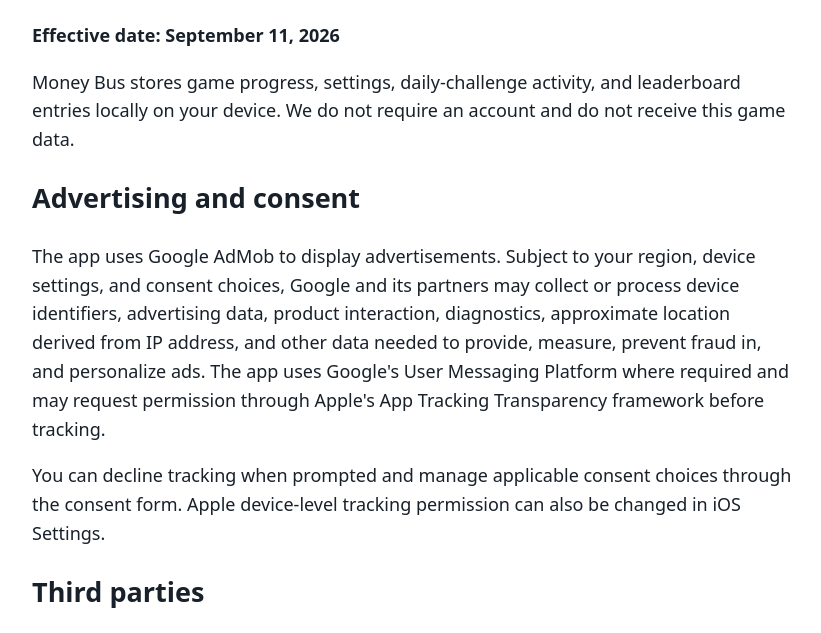
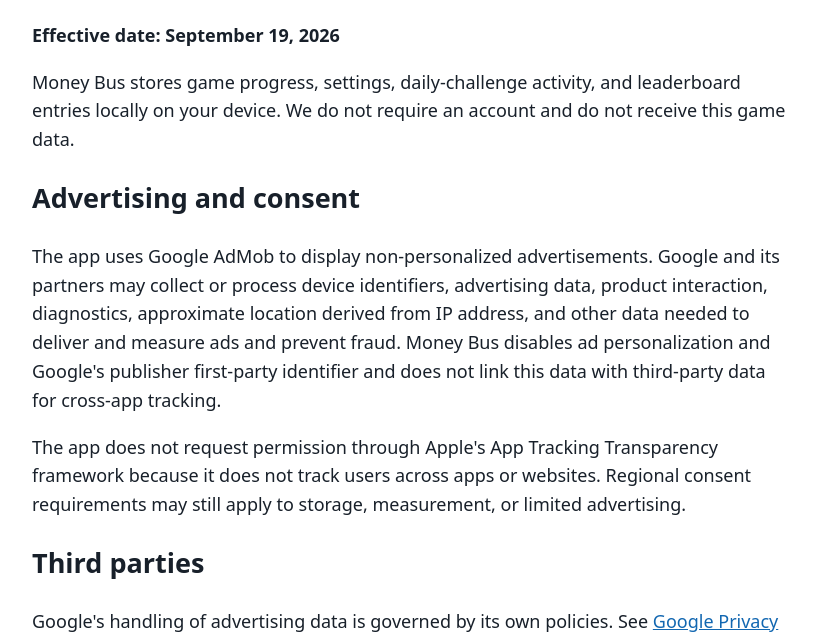
Before and after one commit to mistermedico/money-bus-support, a plain HTML site: page privacy.html in a window 1280 px wide. Shown: the part 109-742 px from the top of the page, without its empty margins (228-1049 px from the left). Drawn offline with Linux system fonts and the light colour scheme.

Commit message:
docs: clarify non-tracking ad policy

```diff
--- a/privacy.html
+++ b/privacy.html
@@ -1,10 +1,10 @@
 <!doctype html>
 <html lang="en"><head><meta charset="utf-8"><meta name="viewport" content="width=device-width,initial-scale=1">
 <title>Money Bus Privacy Policy</title><style>body{font:18px/1.6 system-ui,sans-serif;max-width:760px;margin:48px auto;padding:0 20px;color:#18202a}a{color:#1267b1}</style></head>
-<body><h1>Money Bus Privacy Policy</h1><p><strong>Effective date: September 11, 2026</strong></p>
+<body><h1>Money Bus Privacy Policy</h1><p><strong>Effective date: September 19, 2026</strong></p>
 <p>Money Bus stores game progress, settings, daily-challenge activity, and leaderboard entries locally on your device. We do not require an account and do not receive this game data.</p>
-<h2>Advertising and consent</h2><p>The app uses Google AdMob to display advertisements. Subject to your region, device settings, and consent choices, Google and its partners may collect or process device identifiers, advertising data, product interaction, diagnostics, approximate location derived from IP address, and other data needed to provide, measure, prevent fraud in, and personalize ads. The app uses Google's User Messaging Platform where required and may request permission through Apple's App Tracking Transparency framework before tracking.</p>
-<p>You can decline tracking when prompted and manage applicable consent choices through the consent form. Apple device-level tracking permission can also be changed in iOS Settings.</p>
+<h2>Advertising and consent</h2><p>The app uses Google AdMob to display non-personalized advertisements. Google and its partners may collect or process device identifiers, advertising data, product interaction, diagnostics, approximate location derived from IP address, and other data needed to deliver and measure ads and prevent fraud. Money Bus disables ad personalization and Google's publisher first-party identifier and does not link this data with third-party data for cross-app tracking.</p>
+<p>The app does not request permission through Apple's App Tracking Transparency framework because it does not track users across apps or websites. Regional consent requirements may still apply to storage, measurement, or limited advertising.</p>
 <h2>Third parties</h2><p>Google's handling of advertising data is governed by its own policies. See <a href="https://policies.google.com/privacy">Google Privacy Policy</a> and <a href="https://policies.google.com/technologies/partner-sites">How Google uses information from sites or apps that use its services</a>.</p>
 <h2>Children</h2><p>Money Bus is a general-audience trivia game and is not directed specifically to children under 13.</p>
 <h2>Contact</h2><p>Questions may be sent to <a href="mailto:amiretproinfo@gmail.com">amiretproinfo@gmail.com</a>.</p>
```
